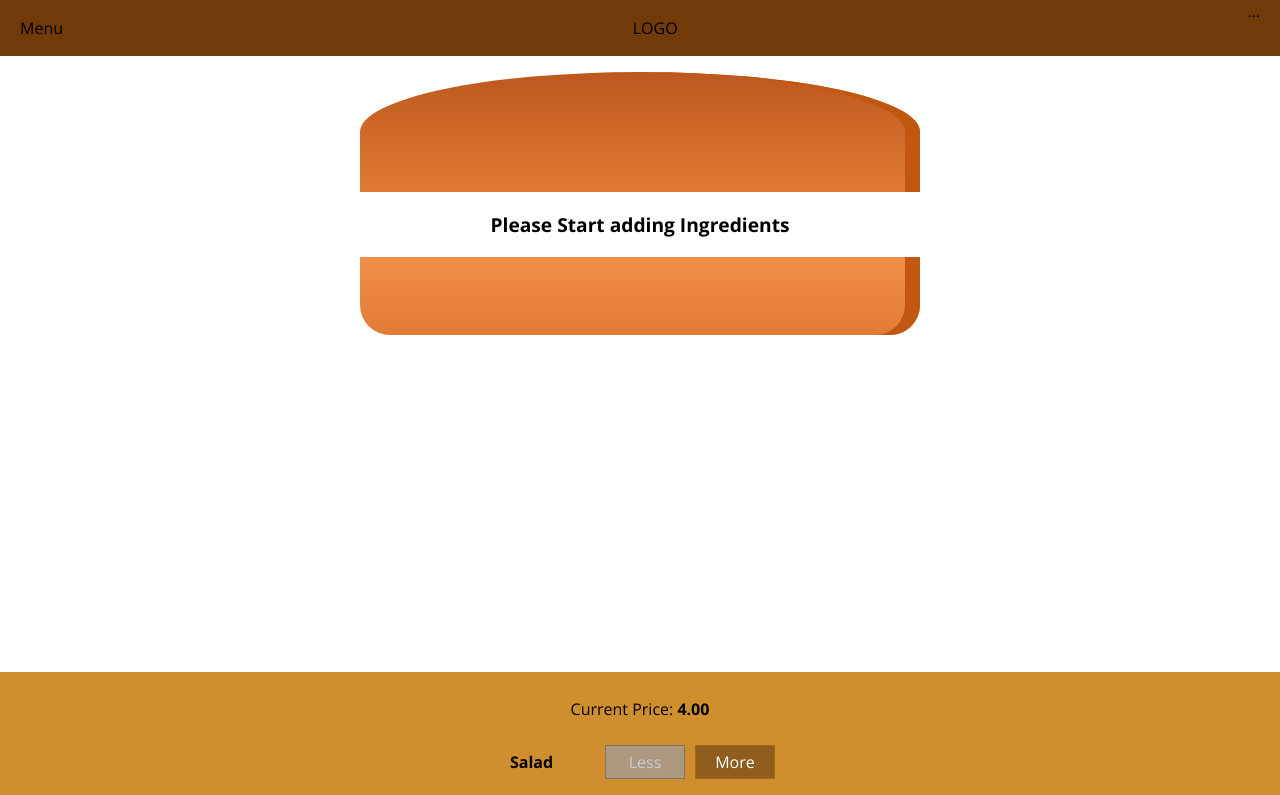
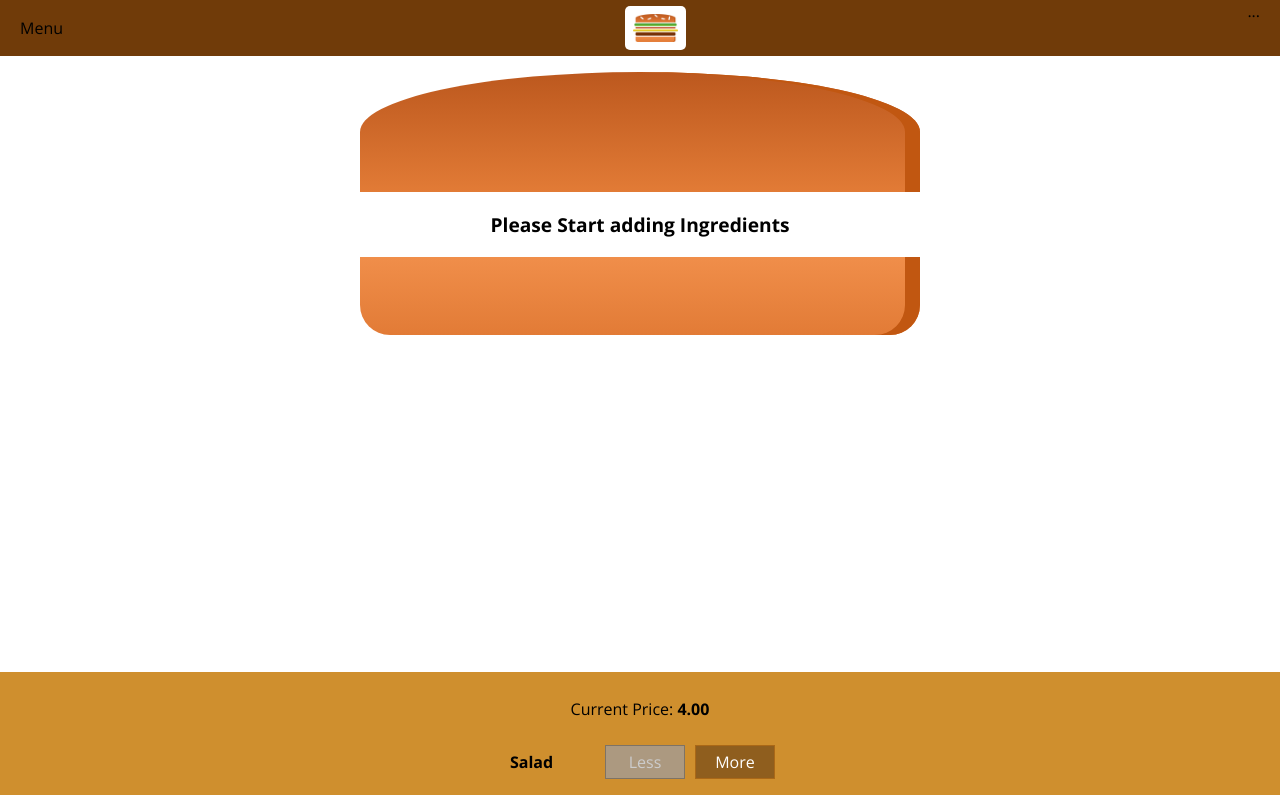
Before and after one commit to patpalmerston/burger-builder, a React (Create React App) app in the folder burger-builder/: page / in a window 1280 px wide. Shown: the top 795 px of the page. Built offline with nearby package versions, Linux system fonts and the light colour scheme; the HTML template or start-up script is replaced by a standard one.

Commit message:
logo implemented dynamically

```diff
--- a/burger-builder/src/components/Logo/Logo.js
+++ b/burger-builder/src/components/Logo/Logo.js
@@ -0,0 +1,11 @@
+import React from 'react';
+import burgerLogo from '../../assets/images/logo.png';
+import classes from './Logo.module.css';
+
+const Logo = (props) => (
+    <div className={classes.Logo}>
+        <img src={burgerLogo} alt='MyBurger' />
+    </div>
+);
+
+export default Logo;
--- /dev/null
+++ b/burger-builder/src/components/Logo/Logo.module.css
@@ -0,0 +1,11 @@
+.Logo {
+    background-color: white;
+    padding: 8px;
+    height: 80%;
+    box-sizing: border-box;
+    border-radius: 5px;
+}
+
+.Logo img {
+    height: 100%;
+}
--- a/burger-builder/src/components/Navigation/Toolbar/Toolbar.js
+++ b/burger-builder/src/components/Navigation/Toolbar/Toolbar.js
@@ -1,10 +1,11 @@
 import React from 'react';
 import classes from './Toolbar.module.css';
+import Logo from '../../Logo/Logo';
 
 const toolbar = () => (
     <header className={classes.Toolbar}>
         <div>Menu</div>
-        <div>LOGO</div>
+        <Logo />
         <nav>...</nav>
     </header>
 );
```
